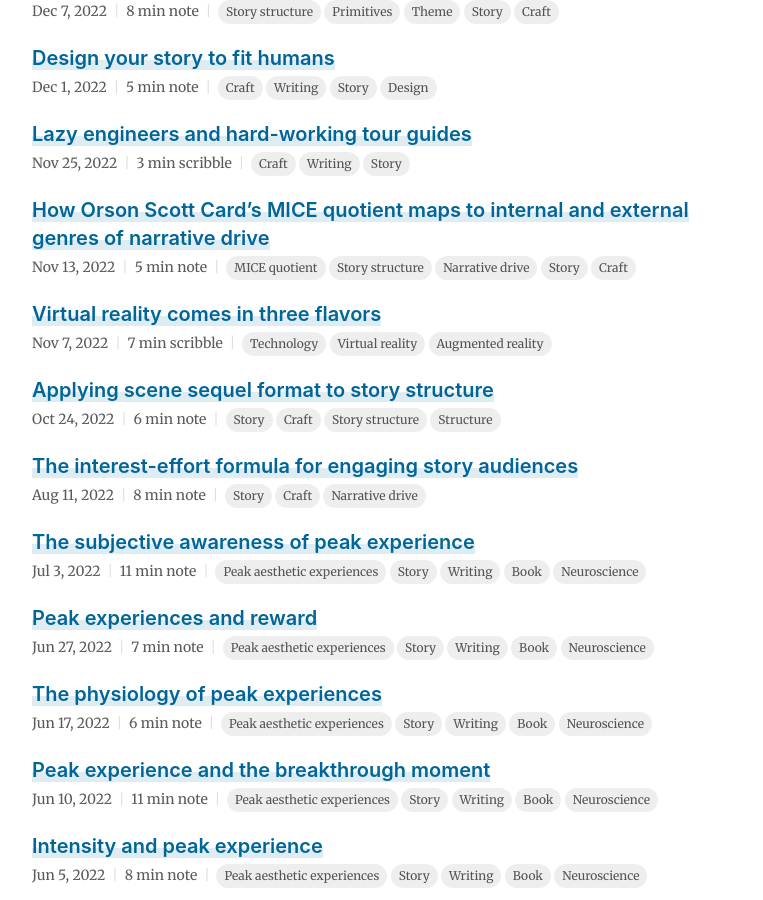
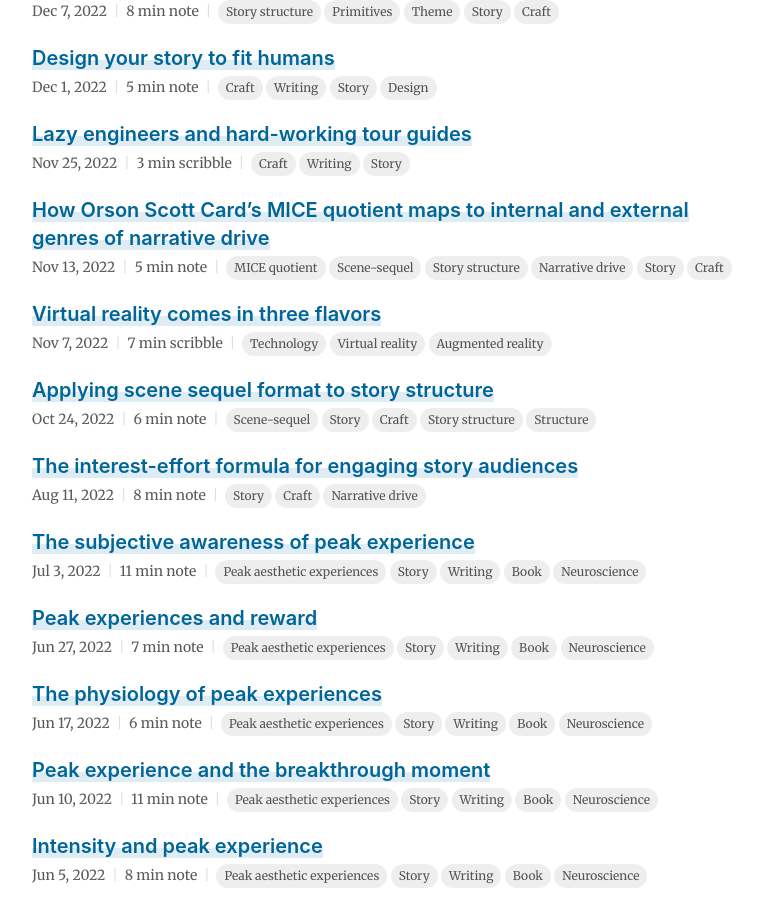
Before and after one commit to natelistrom/natelistrom.github.io, a Jekyll site: the page built from notes.md, in a window 1280 px wide and 900 px high, scrolled down 2895 px. Shown: the whole window, without its empty margins (248-1011 px from the left). Built offline with Jekyll 4.4.1, drawn with Linux system fonts in a browser that asks for light colours.

Commit message:
Add scene sequel tag

```diff
--- a/_posts/2022-10-24-scene-sequel-acts.md
+++ b/_posts/2022-10-24-scene-sequel-acts.md
@@ -4,7 +4,7 @@ title:  "Applying scene sequel format to story structure"
 description: "Author Dwight V. Swain's scene-sequel format applies on a broader level to entire act structures."
 date:   2022-10-24 12:00:00 -0400
 image:  /assets/img/natelistrom-logo-144.png
-tags: [Story, Craft, Story structure, Structure]
+tags: [Scene-sequel, Story, Craft, Story structure, Structure]
 maturity: note
 reading_time: 6 min
 read_next: "How Orson Scott Card's MICE quotient maps to internal and external genres of narrative drive"
--- /dev/null
+++ b/tag/scene-sequel.md
@@ -0,0 +1,5 @@
+---
+layout: tags
+title: "Tag: Scene-sequel"
+tag: Scene-sequel
+---
```
Also changed, not shown: _posts/2022-11-13-mice-internal-external.md (+3 -3 lines).
